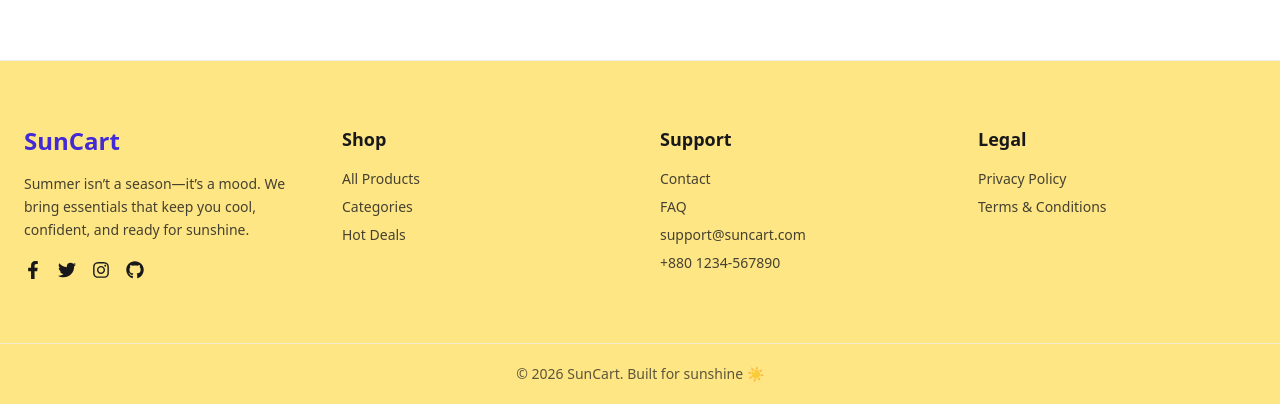
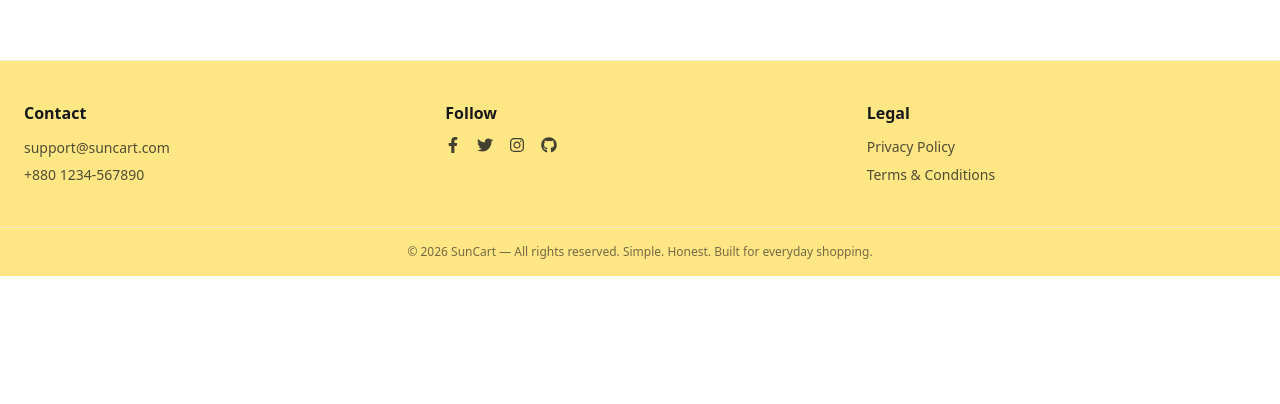
Before and after one commit to shoyon-at-git/B13-Assignment-8, a Next.js app: page / in a window 1280 px wide. Shown: the part 844-1248 px from the top of the page. After the commit the page ends 1120 px from the top, so only its background shows below. Built offline with nearby package versions, Linux system fonts and the light colour scheme.

Commit message:
made the footer as per requirements

```diff
--- a/src/app/components/Footer.jsx
+++ b/src/app/components/Footer.jsx
@@ -5,61 +5,40 @@ export default function Footer() {
   return (
     <footer className="bg-amber-200 text-base-content mt-20 border-t border-base-300">
 
-      <div className="max-w-7xl mx-auto px-4 sm:px-6 py-12 sm:py-16 grid grid-cols-1 sm:grid-cols-2 lg:grid-cols-4 gap-10 text-center sm:text-left">
+      <div className="max-w-7xl mx-auto px-4 sm:px-6 py-10 grid grid-cols-1 md:grid-cols-3 gap-8 text-center md:text-left">
 
-        <div className="flex flex-col items-center sm:items-start">
-          <h2 className="text-xl sm:text-2xl font-extrabold text-primary">
-            SunCart
-          </h2>
-          <p className="mt-4 text-sm opacity-80 leading-relaxed">
-            Summer isn’t a season—it’s a mood. We bring essentials that keep you
-            cool, confident, and ready for sunshine.
-          </p>
-
-          <div className="flex gap-4 mt-5 text-lg justify-center sm:justify-start">
-            <FaFacebookF className="hover:text-primary transition cursor-pointer" />
-            <FaTwitter className="hover:text-primary transition cursor-pointer" />
-            <FaInstagram className="hover:text-primary transition cursor-pointer" />
-            <FaGithub className="hover:text-primary transition cursor-pointer" />
+        <div>
+          <h3 className="text-base font-semibold mb-3">Contact</h3>
+          <div className="text-sm opacity-75 space-y-1 leading-relaxed">
+            <p>support@suncart.com</p>
+            <p>+880 1234-567890</p>
           </div>
         </div>
 
         <div>
-          <h3 className="text-lg font-semibold mb-4">Shop</h3>
-          <div className="flex flex-col gap-2 text-sm opacity-80">
-            <Link href="/products" className="hover:text-primary transition">
-              All Products
-            </Link>
-            <Link href="/categories" className="hover:text-primary transition">
-              Categories
-            </Link>
-            <Link href="/deals" className="hover:text-primary transition">
-              Hot Deals
-            </Link>
+          <h3 className="text-base font-semibold mb-3">Follow</h3>
+          <div className="flex justify-center md:justify-start gap-4 text-base opacity-80">
+            <FaFacebookF className="hover:text-primary transition" />
+            <FaTwitter className="hover:text-primary transition" />
+            <FaInstagram className="hover:text-primary transition" />
+            <FaGithub className="hover:text-primary transition" />
           </div>
         </div>
 
         <div>
-          <h3 className="text-lg font-semibold mb-4">Support</h3>
-          <div className="flex flex-col gap-2 text-sm opacity-80">
-            <Link href="/contact" className="hover:text-primary transition">
-              Contact
-            </Link>
-            <Link href="/faq" className="hover:text-primary transition">
-              FAQ
-            </Link>
-            <span>support@suncart.com</span>
-            <span>+880 1234-567890</span>
-          </div>
-        </div>
-
-        <div>
-          <h3 className="text-lg font-semibold mb-4">Legal</h3>
-          <div className="flex flex-col gap-2 text-sm opacity-80">
-            <Link href="/privacy-policy" className="hover:text-primary transition">
+          <h3 className="text-base font-semibold mb-3">Legal</h3>
+          <div className="flex flex-col gap-2 text-sm opacity-75">
+            <Link
+              href="/privacy-policy"
+              className="hover:text-primary transition"
+            >
               Privacy Policy
             </Link>
-            <Link href="/terms-conditions" className="hover:text-primary transition">
+
+            <Link
+              href="/terms-conditions"
+              className="hover:text-primary transition"
+            >
               Terms & Conditions
             </Link>
           </div>
@@ -67,8 +46,8 @@ export default function Footer() {
 
       </div>
 
-      <div className="border-t border-base-300 py-5 text-center text-xs sm:text-sm opacity-70 px-4">
-        © {new Date().getFullYear()} SunCart. Built for sunshine ☀️
+      <div className="border-t border-base-300 py-4 text-center text-xs opacity-60">
+        © {new Date().getFullYear()} SunCart — All rights reserved. Simple. Honest. Built for everyday shopping.
       </div>
 
     </footer>
```
